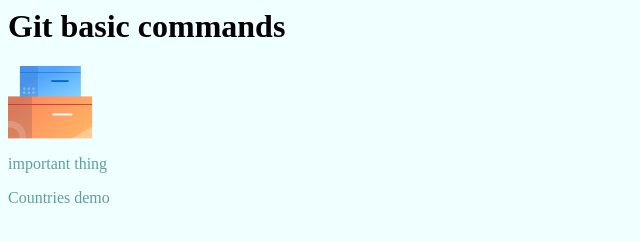
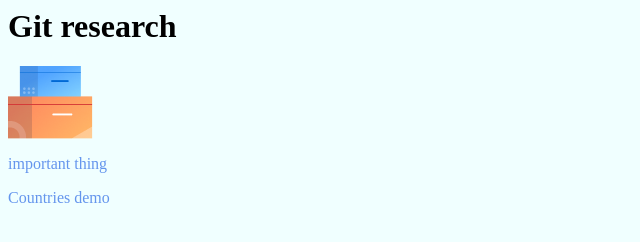
Before and after one commit to high489/git-testing, a plain HTML site: page index.html in a window 1280 px wide. Shown: the whole page, without its empty margins (0-640 px from the left). Drawn offline with Linux system fonts and the light colour scheme.

Commit message:
title and text color changed
title and text color changed

```diff
--- a/index.html
+++ b/index.html
@@ -6,7 +6,7 @@
   <link rel="stylesheet" href="styles.css">
 </head>
 <body>
-  <h1>Git basic commands</h1>
+  <h1>Git research</h1>
   <img src="boxes.png" alt="boxes">
   <p>important thing</p>
   <p>Countries <a href="https://high489.github.io/react-pet-countriesapi/">demo</a></p>
--- a/styles.css
+++ b/styles.css
@@ -4,10 +4,10 @@ body {
 
 
 p {
-  color: cadetblue;
+  color: cornflowerblue;
 }
 
 p > a {
   text-decoration: none;
-  color: cadetblue;
+  color: cornflowerblue;
 }
```
